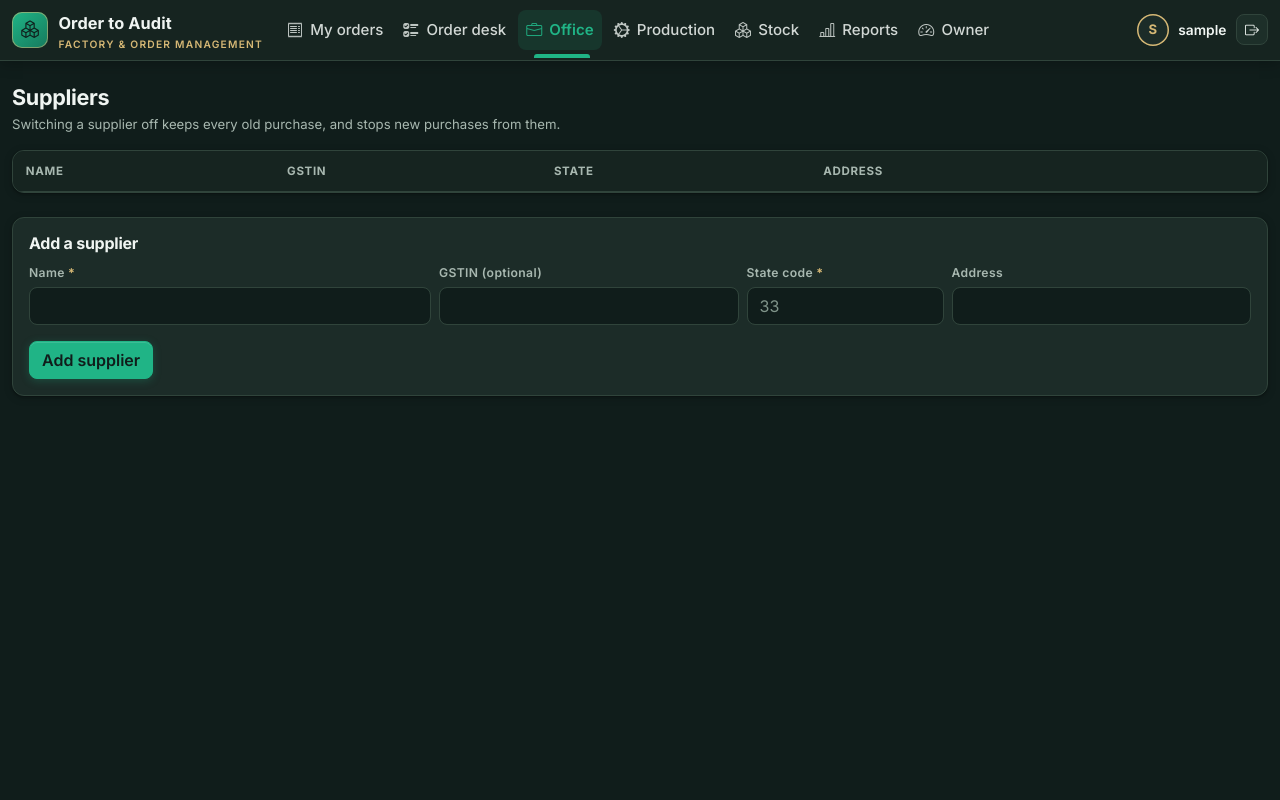
After one commit to hariharan1731/order-to-audit, a Spring Boot app: page /admin/suppliers in a window 1280 px wide. The commit adds this page. Run offline with Spring Boot 4, Linux system fonts and the light colour scheme; the visitor is signed in with stand-in values (Sample User, id 1); data that the repository does not hold is empty; some of the project's set-up classes (security, data sources, template engines, error pages and the like) are left out, and stand-ins take their place; database files in the repository are not loaded.

Commit message:
M6: edit and switch off customers and suppliers

```diff
--- a/src/main/java/com/orderaudit/repository/CustomerRepository.java
+++ b/src/main/java/com/orderaudit/repository/CustomerRepository.java
@@ -9,6 +9,9 @@ public interface CustomerRepository extends JpaRepository<Customer, Long> {
     boolean existsByNameIgnoreCase(String name);
 
     boolean existsByGstin(String gstin);
+    boolean existsByNameIgnoreCaseAndIdNot(String name, Long id);
+    boolean existsByGstinAndIdNot(String gstin, Long id);
+    List<Customer> findAllByOrderByNameAsc();
 
     List<Customer> findByActiveTrueOrderByNameAsc();
 }
--- a/src/main/java/com/orderaudit/repository/SupplierRepository.java
+++ b/src/main/java/com/orderaudit/repository/SupplierRepository.java
@@ -9,6 +9,9 @@ public interface SupplierRepository extends JpaRepository<Supplier, Long> {
     boolean existsByNameIgnoreCase(String name);
 
     boolean existsByGstin(String gstin);
+    boolean existsByNameIgnoreCaseAndIdNot(String name, Long id);
+    boolean existsByGstinAndIdNot(String gstin, Long id);
+    List<Supplier> findAllByOrderByNameAsc();
 
     List<Supplier> findByActiveTrueOrderByNameAsc();
 }
--- a/src/main/java/com/orderaudit/web/AdminPaymentController.java
+++ b/src/main/java/com/orderaudit/web/AdminPaymentController.java
@@ -43,7 +43,7 @@ public class AdminPaymentController {
     @GetMapping
     public String debtors(Model model) {
         List<Debtor> debtors = new ArrayList<>();
-        for (Customer c : customers.activeList()) {
+        for (Customer c : customers.all()) {
             long owed = receivables.customerOutstanding(c.getId());
             if (owed > 0) {
                 debtors.add(new Debtor(c.getId(), c.getName(), owed));
@@ -51,13 +51,13 @@ public class AdminPaymentController {
         }
         model.addAttribute("debtors", debtors);
         model.addAttribute("total", debtors.stream().mapToLong(Debtor::outstandingPaise).sum());
-        model.addAttribute("allCustomers", customers.activeList());   // so a fully paid customer's payments can still be opened
+        model.addAttribute("allCustomers", customers.all());   // so a fully paid customer's payments can still be opened
         return "admin/payments";
     }
 
     @GetMapping("/customers/{id}")
     public String customer(@PathVariable long id, Model model) {
-        Customer customer = customers.activeList().stream().filter(c -> c.getId() == id).findFirst()
+        Customer customer = customers.all().stream().filter(c -> c.getId() == id).findFirst()
                 .orElseThrow(() -> new ResponseStatusException(HttpStatus.NOT_FOUND, "Unknown customer"));
         model.addAttribute("customer", customer);
         model.addAttribute("open", receivables.openInvoices(id));
--- /dev/null
+++ b/src/main/java/com/orderaudit/web/AdminSupplierController.java
@@ -0,0 +1,67 @@
+package com.orderaudit.web;
+
+import com.orderaudit.service.DuplicatePartyException;
+import com.orderaudit.service.SupplierService;
+import org.springframework.stereotype.Controller;
+import org.springframework.ui.Model;
+import org.springframework.web.bind.annotation.GetMapping;
+import org.springframework.web.bind.annotation.PathVariable;
+import org.springframework.web.bind.annotation.PostMapping;
+import org.springframework.web.bind.annotation.RequestMapping;
+import org.springframework.web.bind.annotation.RequestParam;
+import org.springframework.web.servlet.mvc.support.RedirectAttributes;
+
+/** The office's supplier list: add, correct the details, switch a supplier off or on. Thin: rules live in the service. */
+@Controller
+@RequestMapping("/admin/suppliers")
+public class AdminSupplierController {
+
+    private final SupplierService suppliers;
+
+    public AdminSupplierController(SupplierService suppliers) {
+        this.suppliers = suppliers;
+    }
+
+    @GetMapping
+    public String list(Model model) {
+        model.addAttribute("suppliers", suppliers.all());
+        return "admin/suppliers";
+    }
+
+    @PostMapping
+    public String create(@RequestParam String name, @RequestParam(required = false) String gstin,
+                         @RequestParam String stateCode, @RequestParam(required = false) String address,
+                         RedirectAttributes redirect) {
+        try {
+            suppliers.create(name, gstin, stateCode, address);
+            redirect.addFlashAttribute("message", "Supplier added.");
+        } catch (DuplicatePartyException | IllegalArgumentException e) {
+            redirect.addFlashAttribute("error", e.getMessage());
+        }
+        return "redirect:/admin/suppliers";
+    }
+
+    @PostMapping("/{id}")
+    public String update(@PathVariable long id, @RequestParam String name,
+                         @RequestParam(required = false) String gstin, @RequestParam String stateCode,
+                         @RequestParam(required = false) String address, RedirectAttributes redirect) {
+        try {
+            suppliers.update(id, name, gstin, stateCode, address);
+            redirect.addFlashAttribute("message", "Supplier saved.");
+        } catch (DuplicatePartyException | IllegalArgumentException e) {
+            redirect.addFlashAttribute("error", e.getMessage());
+        }
+        return "redirect:/admin/suppliers";
+    }
+
+    @PostMapping("/{id}/active")
+    public String setActive(@PathVariable long id, @RequestParam boolean active, RedirectAttributes redirect) {
+        try {
+            suppliers.setActive(id, active);
+            redirect.addFlashAttribute("message", active ? "Supplier switched on." : "Supplier switched off. Old purchases are untouched.");
+        } catch (IllegalArgumentException e) {
+            redirect.addFlashAttribute("error", e.getMessage());
+        }
+        return "redirect:/admin/suppliers";
+    }
+}
--- /dev/null
+++ b/src/main/resources/templates/admin/suppliers.html
@@ -0,0 +1,62 @@
+<!DOCTYPE html>
+<html lang="en" data-bs-theme="dark" xmlns:th="http://www.thymeleaf.org">
+<head th:replace="~{fragments :: head('Suppliers')}"></head>
+<body>
+<nav th:replace="~{fragments :: nav}"></nav>
+<div th:replace="~{fragments :: messages}"></div>
+<div class="container-xxl">
+  <h1 class="h4 mb-1">Suppliers</h1>
+  <p class="text-muted small mb-3">Switching a supplier off keeps every old purchase, and stops new purchases from them.</p>
+  <div class="oa-table-card table-responsive mb-4">
+    <table class="table mb-0 align-middle">
+      <thead><tr><th>Name</th><th>GSTIN</th><th>State</th><th>Address</th><th></th></tr></thead>
+      <tbody th:each="c : ${suppliers}">
+        <tr th:id="'supplier-' + ${c.id}">
+          <td><span th:text="${c.name}">Name</span>
+            <span class="badge oa-badge status-REVERSED ms-1" th:unless="${c.active}">Switched off</span></td>
+          <td th:text="${c.gstin != null} ? ${c.gstin} : '-'">-</td>
+          <td th:text="${c.stateCode}">33</td>
+          <td th:text="${c.address}">address</td>
+          <td class="text-end text-nowrap">
+            <form class="d-inline" method="post" th:action="@{/admin/suppliers/{id}/active(id=${c.id})}">
+              <input type="hidden" name="active" th:value="${!c.active}">
+              <button class="btn btn-sm btn-outline-secondary" type="submit"
+                      th:text="${c.active} ? 'Switch off' : 'Switch on'">Switch off</button>
+            </form>
+          </td>
+        </tr>
+        <tr>
+          <td colspan="5" class="py-1">
+            <details>
+              <summary class="small text-muted">Edit details</summary>
+              <form method="post" class="row g-2 py-2" th:action="@{/admin/suppliers/{id}(id=${c.id})}">
+                <div class="col-12 col-md-4"><label class="form-label small">Name</label>
+                  <input name="name" class="form-control form-control-sm" required maxlength="120" th:value="${c.name}"></div>
+                <div class="col-6 col-md-3"><label class="form-label small">GSTIN (optional)</label>
+                  <input name="gstin" class="form-control form-control-sm" maxlength="15" th:value="${c.gstin}"></div>
+                <div class="col-6 col-md-2"><label class="form-label small">State code</label>
+                  <input name="stateCode" class="form-control form-control-sm" required maxlength="2" th:value="${c.stateCode}"></div>
+                <div class="col-12 col-md-3"><label class="form-label small">Address</label>
+                  <input name="address" class="form-control form-control-sm" maxlength="300" th:value="${c.address}"></div>
+                <div class="col-12"><button class="btn btn-sm btn-primary" type="submit">Save changes</button></div>
+              </form>
+            </details>
+          </td>
+        </tr>
+      </tbody>
+    </table>
+  </div>
+  <form th:action="@{/admin/suppliers}" method="post" class="card p-3">
+    <h2 class="h6">Add a supplier</h2>
+    <div class="row g-2">
+      <div class="col-12 col-md-4"><label class="form-label small">Name</label><input name="name" class="form-control" required maxlength="120"></div>
+      <div class="col-6 col-md-3"><label class="form-label small">GSTIN (optional)</label><input name="gstin" class="form-control" maxlength="15"></div>
+      <div class="col-6 col-md-2"><label class="form-label small">State code</label><input name="stateCode" class="form-control" required maxlength="2" placeholder="33"></div>
+      <div class="col-12 col-md-3"><label class="form-label small">Address</label><input name="address" class="form-control" maxlength="300"></div>
+    </div>
+    <button class="btn btn-primary mt-3 align-self-start" type="submit">Add supplier</button>
+  </form>
+</div>
+<th:block th:replace="~{fragments :: scripts}"></th:block>
+</body>
+</html>
--- a/src/main/resources/templates/fragments.html
+++ b/src/main/resources/templates/fragments.html
@@ -41,13 +41,14 @@
         <li class="nav-item dropdown" th:if="${nav.admin}">
           <a class="nav-link dropdown-toggle" href="#" role="button" data-bs-toggle="dropdown" aria-expanded="false"
              th:classappend="${nav.on('/admin/invoices') or nav.on('/admin/payments') or nav.on('/admin/customers')
-                              or nav.on('/admin/prices') or nav.on('/admin/items') or nav.on('/admin/setup')
+                              or nav.on('/admin/suppliers') or nav.on('/admin/prices') or nav.on('/admin/items') or nav.on('/admin/setup')
                               or nav.on('/users') or nav.on('/audit')} ? 'active'">
             <i class="bi bi-briefcase"></i> Office</a>
           <ul class="dropdown-menu">
             <li><a class="dropdown-item" th:classappend="${nav.on('/admin/invoices')} ? 'active'" th:attr="aria-current=${nav.on('/admin/invoices')} ? 'page' : null" th:href="@{/admin/invoices}"><i class="bi bi-file-earmark-text me-1" aria-hidden="true"></i>Invoices</a></li>
             <li><a class="dropdown-item" th:classappend="${nav.on('/admin/payments')} ? 'active'" th:attr="aria-current=${nav.on('/admin/payments')} ? 'page' : null" th:href="@{/admin/payments}"><i class="bi bi-cash-coin me-1" aria-hidden="true"></i>Payments</a></li>
             <li><a class="dropdown-item" th:classappend="${nav.on('/admin/customers')} ? 'active'" th:attr="aria-current=${nav.on('/admin/customers')} ? 'page' : null" th:href="@{/admin/customers}"><i class="bi bi-people me-1" aria-hidden="true"></i>Customers</a></li>
+            <li><a class="dropdown-item" th:classappend="${nav.on('/admin/suppliers')} ? 'active'" th:attr="aria-current=${nav.on('/admin/suppliers')} ? 'page' : null" th:href="@{/admin/suppliers}"><i class="bi bi-truck me-1" aria-hidden="true"></i>Suppliers</a></li>
             <li><a class="dropdown-item" th:classappend="${nav.on('/admin/prices')} ? 'active'" th:attr="aria-current=${nav.on('/admin/prices')} ? 'page' : null" th:href="@{/admin/prices}"><i class="bi bi-tags me-1" aria-hidden="true"></i>Prices</a></li>
             <li><a class="dropdown-item" th:classappend="${nav.on('/admin/items')} ? 'active'" th:attr="aria-current=${nav.on('/admin/items')} ? 'page' : null" th:href="@{/admin/items}"><i class="bi bi-box-seam me-1" aria-hidden="true"></i>Items</a></li>
             <li><a class="dropdown-item" th:classappend="${nav.on('/admin/setup')} ? 'active'" th:attr="aria-current=${nav.on('/admin/setup')} ? 'page' : null" th:href="@{/admin/setup}"><i class="bi bi-diagram-3 me-1" aria-hidden="true"></i>Recipes and packs</a></li>
```
Also changed, not shown: src/main/java/com/orderaudit/domain/Customer.java (+12 -0 lines), src/main/java/com/orderaudit/domain/Supplier.java (+12 -0 lines), src/main/java/com/orderaudit/service/CustomerService.java (+62 -0 lines), src/main/java/com/orderaudit/service/SupplierService.java (+62 -0 lines), src/main/java/com/orderaudit/web/AdminMasterController.java (+27 -2 lines), src/main/resources/templates/admin/customers.html (+39 -10 lines), 1 other file.
